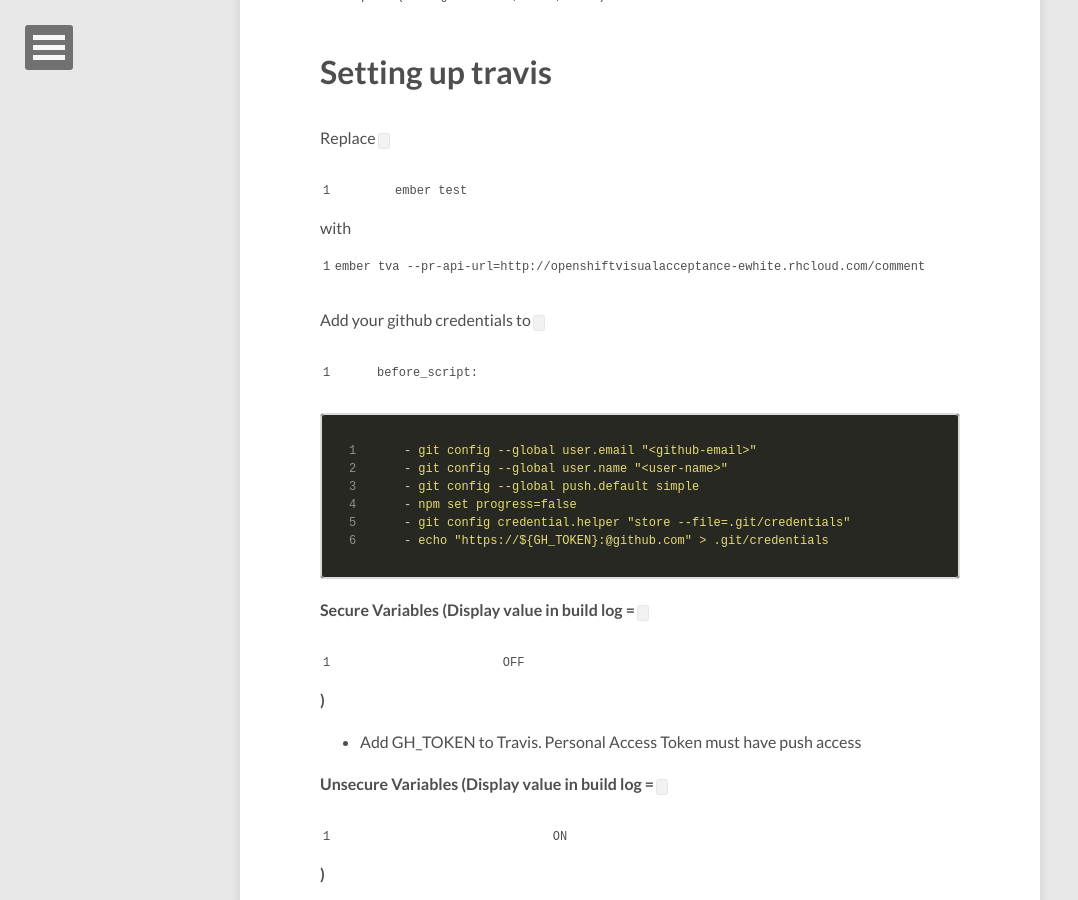
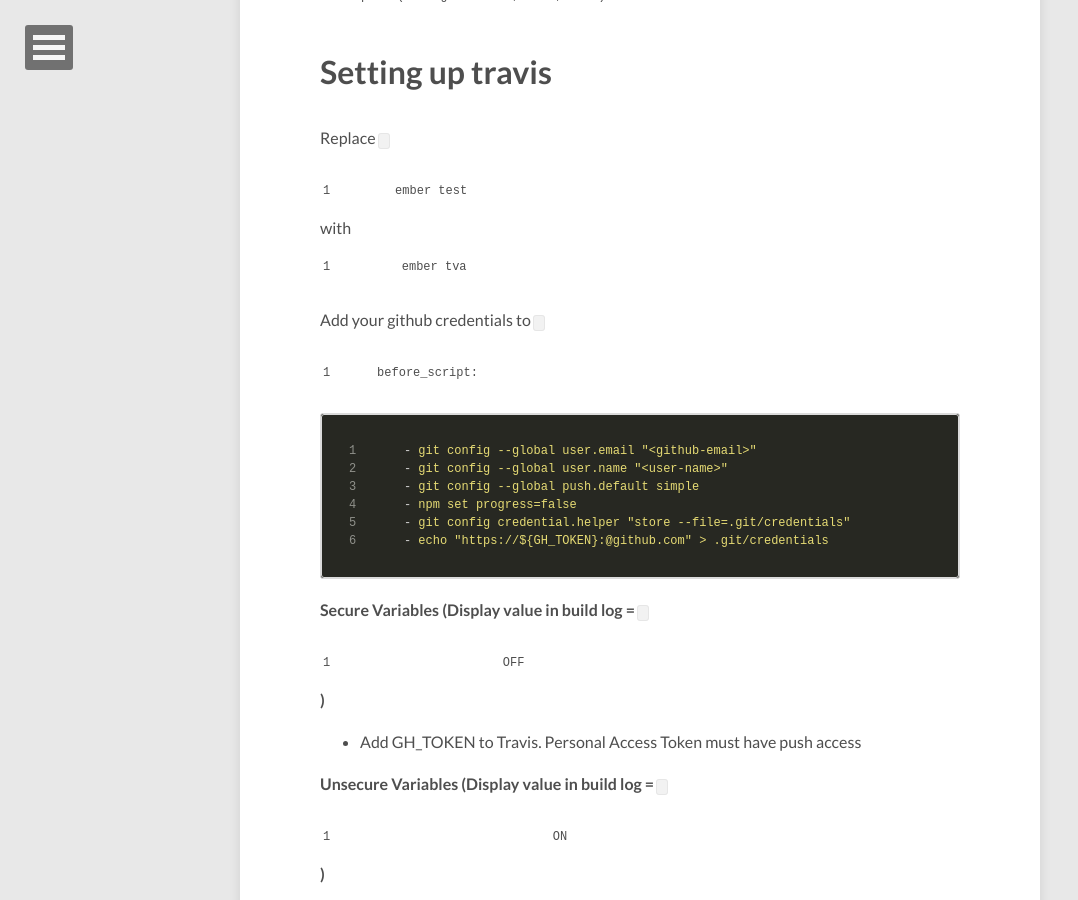
Before and after one commit to EWhite613/frost-blog-1, a Jekyll site: the page built from _posts/2016-05-09-using-visual-acceptance.md, in a window 1280 px wide and 900 px high, scrolled down 1760 px. Shown: the whole window, without its empty margins (0-1078 px from the left). Built offline with Jekyll 4.4.1, drawn with Linux system fonts in a browser that asks for light colours; nearby versions of some CDN libraries; part of the change alters nothing that is shown; some of the changed text lies outside the part shown.

Commit message:
Update to https://ewhite613.github.io/frost-blog/

```diff
--- a/_config.yml
+++ b/_config.yml
@@ -5,7 +5,7 @@ reading_time:     true
 words_per_minute: 200
 # Your site's domain goes here (eg: //mmistakes.github.io, http://mademistakes.com, etc)
 # When testing locally leave blank or use http://localhost:4000
-url:
+url: //ewhite613.github.io/frost-blog
 
 # Owner/author information
 owner:
--- a/_posts/2016-05-09-using-visual-acceptance.md
+++ b/_posts/2016-05-09-using-visual-acceptance.md
@@ -9,6 +9,7 @@ tags: [ember-cli-visual-acceptance]
 
 # Installation
  Simple as running `ember install ember-cli-visual-acceptance`
+
 ## Requirements
 Must be using Mocha
 
@@ -26,10 +27,12 @@ capture('<image-label>', <width>, <height>).then(function (data) {
 
 In this case done comes from `it('test', function (done) { ... }`. But you can also use this format to get creative rather than using done.
 `arguments` will display the response from ResembleJS or the message, 'No passed image. Saving current test as base', if it matches the scenario described.
+
 ### Larger frame
  Html2Canvas does not handle the `zoom` css property that Mocha uses to scale the `ember-testing` container to `50%`. In order to view a larger container if you wish to go beyond the default 640x340px dimensions you can supply the width and height to the capture function. The following shows an example to get 1920x1080 container: `capture('<image-label>', 1920, 1080)`
+
 # Setting up travis
-Replace `ember test` with `ember tva --pr-api-url=http://openshiftvisualacceptance-ewhite.rhcloud.com/comment`
+Replace `ember test` with `ember tva`
 
 Add your github credentials to `before_script:`
 
@@ -102,3 +105,6 @@ page.onError = function (msg, trace) {
   })
 }
 ~~~
+
+### Notes
+* Travis will upload the reports to Imgur
```
